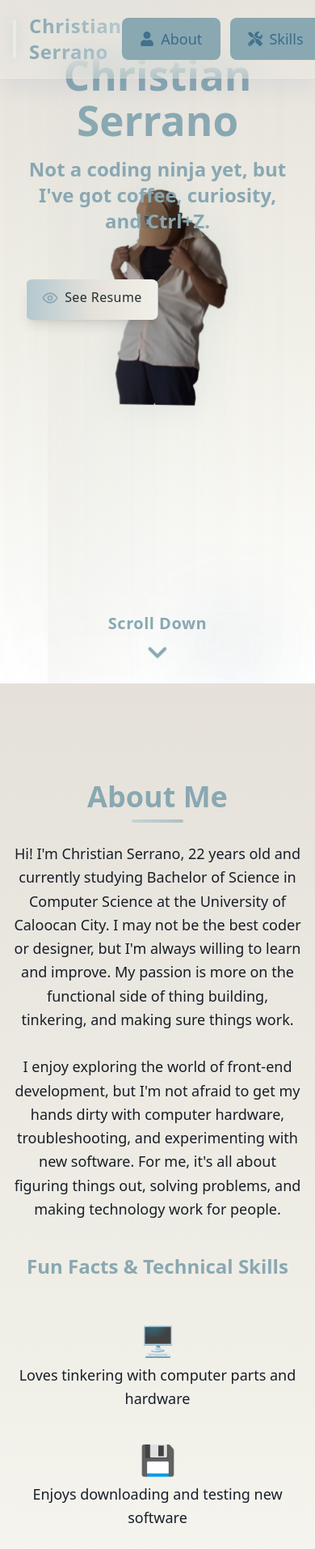
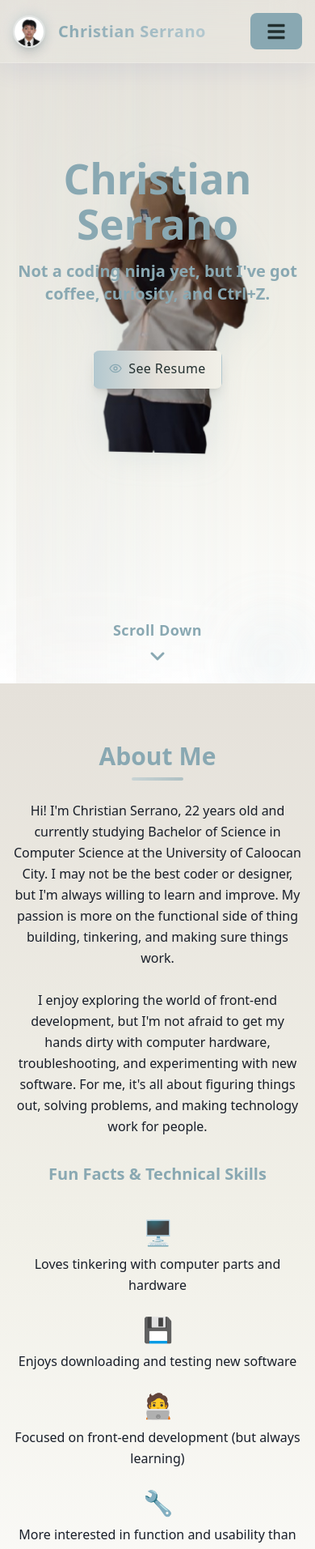
Before and after one commit to insrno/PORTFOLIO, a React (Vite) app: page /portfolio in a window 390 px wide. Shown: the top 1913 px of the page at 81% size. Built offline with nearby package versions, Linux system fonts and the light colour scheme.

Commit message:
Responsiveness

```diff
--- a/src/DESIGN/App.css
+++ b/src/DESIGN/App.css
@@ -10,20 +10,30 @@
 }
 
 html, body, #root {
-  width: 100vw;
+  width: 100%;
   min-height: 100vh;
   margin: 0;
   padding: 0;
   box-sizing: border-box;
   background: var(--color-bg);
   color: var(--color-text-dark);
+  overflow-x: hidden;
 }
 
 section, header, footer {
-  width: 100vw;
+  width: 100%;
   min-height: 100vh;
   box-sizing: border-box;
   background: var(--color-bg);
+  overflow-x: hidden;
+}
+
+/* Responsive typography */
+@media (max-width: 768px) {
+  h1 { font-size: 2.5em; }
+  h2 { font-size: 2em; }
+  h3 { font-size: 1.75em; }
+  p { font-size: 1em; }
 }
 
 /* Color-changing animation */
--- a/src/DESIGN/FlowingMenu.css
+++ b/src/DESIGN/FlowingMenu.css
@@ -35,7 +35,7 @@
     white-space: nowrap;
     font-weight: 700;
     color: #89A8B2;
-    font-size: 2.8rem;
+    font-size: clamp(1.5rem, 4vw, 2.8rem);
     letter-spacing: 0.05em;
     transition: color 0.2s;
   }
@@ -132,3 +132,48 @@
       transform: translateX(-50%);
     }
   }
+
+  /* Responsive styles */
+  @media (max-width: 768px) {
+    .menu__item {
+      min-height: 80px;
+      height: 6vh;
+    }
+
+    .marquee {
+      min-height: 80px;
+    }
+
+    .marquee span {
+      font-size: 1.2rem;
+      padding: 0.3vh 1vw 0;
+    }
+
+    .marquee__img {
+      width: 48px;
+      height: 48px;
+      margin: 0 1vw;
+    }
+  }
+
+  @media (max-width: 480px) {
+    .menu__item {
+      min-height: 60px;
+      height: 5vh;
+    }
+
+    .marquee {
+      min-height: 60px;
+    }
+
+    .marquee span {
+      font-size: 1rem;
+      padding: 0.2vh 0.5vw 0;
+    }
+
+    .marquee__img {
+      width: 36px;
+      height: 36px;
+      margin: 0 0.5vw;
+    }
+  }
--- a/src/PAGES/About.jsx
+++ b/src/PAGES/About.jsx
@@ -2,41 +2,41 @@ function About() {
   return (
     <section
       id="about"
-      className="py-20 min-h-screen bg-gradient-to-b from-[#E5E1DA] via-[#F1F0E8] to-white flex justify-center items-center"
+      className="py-12 md:py-20 min-h-screen bg-gradient-to-b from-[#E5E1DA] via-[#F1F0E8] to-white flex justify-center items-center"
     >
-      <div className="container mx-auto max-w-3xl px-4 py-10 flex flex-col items-center">
-        <h3 className="text-4xl font-bold mb-2 text-[#89A8B2]">About Me</h3>
+      <div className="container mx-auto max-w-3xl px-4 py-6 md:py-10 flex flex-col items-center">
+        <h3 className="text-3xl md:text-4xl font-bold mb-2 text-[#89A8B2]">About Me</h3>
         <div className="w-16 h-1 bg-gradient-to-r from-[#B3C8CF] to-[#89A8B2] rounded-full mb-6 opacity-60"></div>
-        <p className="text-[#181e29] text-lg leading-relaxed mb-10 text-center font-medium">
+        <p className="text-[#181e29] text-base md:text-lg leading-relaxed mb-8 md:mb-10 text-center font-medium">
           Hi! I'm Christian Serrano, 22 years old and currently studying Bachelor of Science in Computer Science at the University of Caloocan City. I may not be the best coder or designer, but I'm always willing to learn and improve. My passion is more on the functional side of thing building, tinkering, and making sure things work.<br /><br />
           I enjoy exploring the world of front-end development, but I'm not afraid to get my hands dirty with computer hardware, troubleshooting, and experimenting with new software. For me, it's all about figuring things out, solving problems, and making technology work for people.
         </p>
         <div className="flex flex-col items-center w-full">
-          <h4 className="text-2xl font-semibold text-[#89A8B2] mb-4">Fun Facts & Technical Skills</h4>
-          <div className="mt-10 grid grid-cols-1 sm:grid-cols-2 lg:grid-cols-3 gap-x-10 gap-y-10 w-full max-w-3xl">
+          <h4 className="text-xl md:text-2xl font-semibold text-[#89A8B2] mb-4">Fun Facts & Technical Skills</h4>
+          <div className="mt-6 md:mt-10 grid grid-cols-1 sm:grid-cols-2 lg:grid-cols-3 gap-x-6 md:gap-x-10 gap-y-6 md:gap-y-10 w-full max-w-3xl">
             <div className="flex flex-col items-center text-center group transition-transform duration-300 hover:scale-105">
-              <span className="text-4xl mb-2 transition-transform duration-300 group-hover:scale-125 group-hover:rotate-6">🖥️</span>
-              <span className="text-[#181e29] font-medium text-lg leading-relaxed">Loves tinkering with computer parts and hardware</span>
+              <span className="text-3xl md:text-4xl mb-2 transition-transform duration-300 group-hover:scale-125 group-hover:rotate-6">🖥️</span>
+              <span className="text-[#181e29] font-medium text-base md:text-lg leading-relaxed">Loves tinkering with computer parts and hardware</span>
             </div>
             <div className="flex flex-col items-center text-center group transition-transform duration-300 hover:scale-105">
-              <span className="text-4xl mb-2 transition-transform duration-300 group-hover:scale-125 group-hover:rotate-6">💾</span>
-              <span className="text-[#181e29] font-medium text-lg leading-relaxed">Enjoys downloading and testing new software</span>
+              <span className="text-3xl md:text-4xl mb-2 transition-transform duration-300 group-hover:scale-125 group-hover:rotate-6">💾</span>
+              <span className="text-[#181e29] font-medium text-base md:text-lg leading-relaxed">Enjoys downloading and testing new software</span>
             </div>
             <div className="flex flex-col items-center text-center group transition-transform duration-300 hover:scale-105">
-              <span className="text-4xl mb-2 transition-transform duration-300 group-hover:scale-125 group-hover:rotate-6">🧑‍💻</span>
-              <span className="text-[#181e29] font-medium text-lg leading-relaxed">Focused on front-end development (but always learning)</span>
+              <span className="text-3xl md:text-4xl mb-2 transition-transform duration-300 group-hover:scale-125 group-hover:rotate-6">🧑‍💻</span>
+              <span className="text-[#181e29] font-medium text-base md:text-lg leading-relaxed">Focused on front-end development (but always learning)</span>
             </div>
             <div className="flex flex-col items-center text-center group transition-transform duration-300 hover:scale-105">
-              <span className="text-4xl mb-2 transition-transform duration-300 group-hover:scale-125 group-hover:rotate-6">🔧</span>
-              <span className="text-[#181e29] font-medium text-lg leading-relaxed">More interested in function and usability than fancy design</span>
+              <span className="text-3xl md:text-4xl mb-2 transition-transform duration-300 group-hover:scale-125 group-hover:rotate-6">🔧</span>
+              <span className="text-[#181e29] font-medium text-base md:text-lg leading-relaxed">More interested in function and usability than fancy design</span>
             </div>
             <div className="flex flex-col items-center text-center group transition-transform duration-300 hover:scale-105">
-              <span className="text-4xl mb-2 transition-transform duration-300 group-hover:scale-125 group-hover:rotate-6">📚</span>
-              <span className="text-[#181e29] font-medium text-lg leading-relaxed">Willing to learn and grow as a developer</span>
+              <span className="text-3xl md:text-4xl mb-2 transition-transform duration-300 group-hover:scale-125 group-hover:rotate-6">📚</span>
+              <span className="text-[#181e29] font-medium text-base md:text-lg leading-relaxed">Willing to learn and grow as a developer</span>
             </div>
             <div className="flex flex-col items-center text-center group transition-transform duration-300 hover:scale-105">
-              <span className="text-4xl mb-2 transition-transform duration-300 group-hover:scale-125 group-hover:rotate-6">🏫</span>
-              <span className="text-[#181e29] font-medium text-lg leading-relaxed">Proud student at University of Caloocan City</span>
+              <span className="text-3xl md:text-4xl mb-2 transition-transform duration-300 group-hover:scale-125 group-hover:rotate-6">🏫</span>
+              <span className="text-[#181e29] font-medium text-base md:text-lg leading-relaxed">Proud student at University of Caloocan City</span>
             </div>
           </div>
         </div>
--- a/src/PAGES/Header.jsx
+++ b/src/PAGES/Header.jsx
@@ -1,12 +1,14 @@
 import { useState } from 'react';
-import { FaUser, FaTools, FaProjectDiagram, FaEnvelope } from 'react-icons/fa';
+import { FaUser, FaTools, FaProjectDiagram, FaEnvelope, FaBars, FaTimes } from 'react-icons/fa';
 
 function Header() {
   const [activeSection, setActiveSection] = useState('');
+  const [isMenuOpen, setIsMenuOpen] = useState(false);
 
   const handleScroll = (section) => {
     setActiveSection(section);
     document.getElementById(section).scrollIntoView({ behavior: 'smooth' });
+    setIsMenuOpen(false);
   };
 
   return (
@@ -19,17 +21,26 @@ function Header() {
             <img
               src="/assets/IMG_1678.JPG"
               alt="Christian"
-              className="relative w-12 h-12 rounded-full border-2 border-white/30 shadow-lg hover:border-[#89A8B2] transition-all duration-300"
+              className="relative w-10 h-10 md:w-12 md:h-12 rounded-full border-2 border-white/30 shadow-lg hover:border-[#89A8B2] transition-all duration-300"
             />
           </div>
-          <span className="text-2xl font-extrabold tracking-wide bg-gradient-to-r from-[#89A8B2] to-[#B3C8CF] bg-clip-text text-transparent group-hover:from-[#B3C8CF] group-hover:to-[#89A8B2] transition-all duration-300">
+          <span className="text-xl md:text-2xl font-extrabold tracking-wide bg-gradient-to-r from-[#89A8B2] to-[#B3C8CF] bg-clip-text text-transparent group-hover:from-[#B3C8CF] group-hover:to-[#89A8B2] transition-all duration-300">
             Christian Serrano
           </span>
         </div>
 
+        {/* Mobile Menu Button */}
+        <button
+          className="md:hidden p-2 text-[#3B6C8A] hover:text-[#4F8CA5] transition-colors"
+          onClick={() => setIsMenuOpen(!isMenuOpen)}
+          aria-label="Toggle menu"
+        >
+          {isMenuOpen ? <FaTimes size={24} /> : <FaBars size={24} />}
+        </button>
+
         {/* Navigation with Icons */}
-        <nav>
-          <ul className="flex gap-3 text-lg">
+        <nav className={`${isMenuOpen ? 'block' : 'hidden'} md:block absolute md:relative top-full md:top-auto left-0 w-full md:w-auto bg-white/10 backdrop-blur-xl md:bg-transparent md:backdrop-blur-none border-b md:border-b-0 border-white/20 md:border-none`}>
+          <ul className="flex flex-col md:flex-row gap-3 text-lg p-4 md:p-0">
             {[
               { id: 'about', icon: FaUser, label: 'About' },
               { id: 'skills', icon: FaTools, label: 'Skills' },
@@ -39,7 +50,7 @@ function Header() {
               <li key={item.id}>
                 <button
                   onClick={() => handleScroll(item.id)}
-                  className={`header-nav-btn group relative flex items-center gap-2 px-5 py-2.5 rounded-full font-semibold transition-all duration-300 outline-none focus-visible:ring-2 focus-visible:ring-[#B3C8CF]/60`}
+                  className={`header-nav-btn group relative flex items-center gap-2 px-5 py-2.5 rounded-full font-semibold transition-all duration-300 outline-none focus-visible:ring-2 focus-visible:ring-[#B3C8CF]/60 w-full md:w-auto`}
                   title={item.label}
                 >
                   <span className="relative z-10 flex items-center gap-2">
--- a/src/PAGES/Hero.jsx
+++ b/src/PAGES/Hero.jsx
@@ -19,10 +19,10 @@ function Hero() {
   return (
     <section
       id="hero"
-      className="relative w-full min-h-screen flex flex-col md:flex-row items-center justify-between bg-gradient-to-b from-[#E5E1DA] via-[#F1F0E8] to-white py-16 px-8 overflow-hidden"
+      className="relative w-full min-h-screen flex flex-col md:flex-row items-center justify-between bg-gradient-to-b from-[#E5E1DA] via-[#F1F0E8] to-white py-16 px-4 md:px-8 overflow-hidden"
     >
       {/* Portrait as background element */}
-      <div className="absolute left-0 bottom-0 h-[130%] w-auto z-0 pointer-events-none select-none ml-[15vw] group">
+      <div className="absolute left-0 bottom-0 h-[130%] w-auto z-0 pointer-events-none select-none ml-[5vw] md:ml-[15vw] group">
         {/* Gradient overlay */}
         <div className="absolute inset-0 bg-gradient-to-r from-[#E5E1DA]/20 via-transparent to-transparent z-10"></div>
         {/* Glow effect */}
@@ -33,30 +33,30 @@ function Hero() {
           alt="Your portrait"
           className="relative h-full w-auto object-contain opacity-100 transition-all duration-500 group-hover:scale-[1.02] group-hover:brightness-110 group-hover:contrast-105"
           style={{
-            maxWidth: '70vw',
-            minWidth: '250px',
+            maxWidth: '90vw',
+            minWidth: '200px',
             filter: 'drop-shadow(0 0 20px rgba(139, 168, 178, 0.2))',
             transform: 'perspective(1000px) rotateY(-5deg)',
             transformStyle: 'preserve-3d'
           }}
         />
         {/* Decorative elements */}
-        <div className="absolute -bottom-4 -right-4 w-32 h-32 bg-gradient-to-br from-[#B3C8CF]/20 to-[#89A8B2]/20 rounded-full blur-2xl animate-pulse"></div>
-        <div className="absolute -top-4 -left-4 w-24 h-24 bg-gradient-to-tr from-[#E5E1DA]/30 to-[#F1F0E8]/30 rounded-full blur-xl animate-pulse"></div>
+        <div className="absolute -bottom-4 -right-4 w-24 md:w-32 h-24 md:h-32 bg-gradient-to-br from-[#B3C8CF]/20 to-[#89A8B2]/20 rounded-full blur-2xl animate-pulse"></div>
+        <div className="absolute -top-4 -left-4 w-16 md:w-24 h-16 md:h-24 bg-gradient-to-tr from-[#E5E1DA]/30 to-[#F1F0E8]/30 rounded-full blur-xl animate-pulse"></div>
       </div>
       {/* Info Card */}
-      <div className="w-full md:w-1/2 relative z-10 max-w-xl flex flex-col items-center md:items-start text-center md:text-left ml-auto">
-        <h1 className="text-5xl font-extrabold mb-4 text-[#181e29]">Christian Serrano</h1>
-        <h2 className="text-2xl font-semibold mb-6 text-[#89A8B2]">
-         Not a coding ninja yet, but I've got coffee, curiosity, and Ctrl+Z.
+      <div className="w-full md:w-1/2 relative z-10 max-w-xl flex flex-col items-center md:items-start text-center md:text-left ml-auto mt-32 md:mt-0">
+        <h1 className="text-4xl md:text-5xl font-extrabold mb-4 text-[#181e29]">Christian Serrano</h1>
+        <h2 className="text-xl md:text-2xl font-semibold mb-6 text-[#89A8B2]">
+          Not a coding ninja yet, but I've got coffee, curiosity, and Ctrl+Z.
         </h2>
-        <div className="w-full flex justify-start">
+        <div className="w-full flex justify-center md:justify-start">
           <button
             onClick={handleResumeClick}
-            className="bg-gradient-to-r from-[#B3C8CF] via-[#E5E1DA] to-[#F1F0E8] text-[#181e29] px-10 py-3 rounded-full border-2 border-[#89A8B2] shadow-lg font-bold text-lg tracking-wide transition-all duration-200 hover:from-[#E5E1DA] hover:to-[#B3C8CF] hover:text-[#89A8B2] hover:scale-105 hover:shadow-2xl focus:outline-none focus:ring-4 focus:ring-[#B3C8CF] mt-8"
+            className="bg-gradient-to-r from-[#B3C8CF] via-[#E5E1DA] to-[#F1F0E8] text-[#181e29] px-6 md:px-10 py-2 md:py-3 rounded-full border-2 border-[#89A8B2] shadow-lg font-bold text-base md:text-lg tracking-wide transition-all duration-200 hover:from-[#E5E1DA] hover:to-[#B3C8CF] hover:text-[#89A8B2] hover:scale-105 hover:shadow-2xl focus:outline-none focus:ring-4 focus:ring-[#B3C8CF] mt-8"
           >
             <span className="inline-flex items-center gap-2">
-              <svg className="w-5 h-5 text-[#89A8B2]" fill="none" stroke="currentColor" strokeWidth="2" viewBox="0 0 24 24"><path strokeLinecap="round" strokeLinejoin="round" d="M1.5 12s3.5-7 10.5-7 10.5 7 10.5 7-3.5 7-10.5 7S1.5 12 1.5 12z" /><circle cx="12" cy="12" r="3" /></svg>
+              <svg className="w-4 h-4 md:w-5 md:h-5 text-[#89A8B2]" fill="none" stroke="currentColor" strokeWidth="2" viewBox="0 0 24 24"><path strokeLinecap="round" strokeLinejoin="round" d="M1.5 12s3.5-7 10.5-7 10.5 7 10.5 7-3.5 7-10.5 7S1.5 12 1.5 12z" /><circle cx="12" cy="12" r="3" /></svg>
               See Resume
             </span>
           </button>
@@ -65,11 +65,11 @@ function Hero() {
 
       {/* Scroll Down Indicator */}
       <div className="absolute left-1/2 transform -translate-x-1/2 bottom-5 flex flex-col items-center z-20">
-        <span className={`block mb-2 text-xl font-semibold text-[#89A8B2] tracking-wide animate-fade-in transition-opacity duration-500 ${showScrollDown ? 'opacity-100' : 'opacity-0'}`}>
+        <span className={`block mb-2 text-lg md:text-xl font-semibold text-[#89A8B2] tracking-wide animate-fade-in transition-opacity duration-500 ${showScrollDown ? 'opacity-100' : 'opacity-0'}`}>
           Scroll Down
         </span>
         <svg
-          className={`w-8 h-8 text-[#89A8B2] animate-bounce transition-opacity duration-500 ${showScrollDown ? 'opacity-100' : 'opacity-0'}`}
+          className={`w-6 h-6 md:w-8 md:h-8 text-[#89A8B2] animate-bounce transition-opacity duration-500 ${showScrollDown ? 'opacity-100' : 'opacity-0'}`}
           fill="none"
           stroke="currentColor"
           strokeWidth="3"
@@ -81,32 +81,32 @@ function Hero() {
 
       {/* Resume Modal */}
       {showResume && (
-        <div className="fixed inset-0 bg-black bg-opacity-50 flex items-center justify-center z-50">
-          <div className="bg-[#F1F0E8] p-8 rounded-lg shadow-lg max-w-2xl w-full flex flex-col items-center relative">
-            {/* Close Button - upper right, icon only, transparent */}
+        <div className="fixed inset-0 bg-black bg-opacity-50 flex items-center justify-center z-50 p-4">
+          <div className="bg-[#F1F0E8] p-4 md:p-8 rounded-lg shadow-lg w-full max-w-2xl flex flex-col items-center relative">
+            {/* Close Button */}
             <button
               onClick={closeResume}
               aria-label="Close"
-              className="absolute top-4 right-4 p-1 text-[#181e29] bg-transparent border-none shadow-none transition-all duration-200 hover:text-[#B3C8CF] hover:scale-110 focus:outline-none focus:ring-2 focus:ring-[#B3C8CF]/40"
+              className="absolute top-2 right-2 md:top-4 md:right-4 p-1 text-[#181e29] bg-transparent border-none shadow-none transition-all duration-200 hover:text-[#B3C8CF] hover:scale-110 focus:outline-none focus:ring-2 focus:ring-[#B3C8CF]/40"
             >
-              <svg className="w-5 h-5" fill="none" stroke="currentColor" strokeWidth="2.5" viewBox="0 0 24 24">
+              <svg className="w-4 h-4 md:w-5 md:h-5" fill="none" stroke="currentColor" strokeWidth="2.5" viewBox="0 0 24 24">
                 <path strokeLinecap="round" strokeLinejoin="round" d="M6 18L18 6M6 6l12 12" />
               </svg>
             </button>
-            <h3 className="text-2xl font-bold mb-4 text-[#181e29]">RESUME</h3>
+            <h3 className="text-xl md:text-2xl font-bold mb-4 text-[#181e29]">RESUME</h3>
             <iframe
               src={resumePDF}
               title="Christian Serrano Resume"
-              className="w-full h-[60vh] rounded-md mb-4 border border-[#B3C8CF]"
+              className="w-full h-[50vh] md:h-[60vh] rounded-md mb-4 border border-[#B3C8CF]"
             />
             <div className="flex gap-4 w-full justify-center mt-2">
               <a
                 href={resumePDF}
                 download="Christian_Serrano_Resume.pdf"
-                className="backdrop-blur-md bg-white/30 border border-[#E5E1DA]/60 text-[#181e29] px-5 py-2 rounded-full shadow-lg font-semibold flex items-center gap-2 transition-all duration-200 hover:bg-gradient-to-r hover:from-[#B3C8CF]/60 hover:to-[#89A8B2]/60 hover:text-white hover:shadow-[0_4px_24px_0_rgba(139,200,207,0.25)] focus:outline-none focus:ring-4 focus:ring-[#B3C8CF]/40 hover:scale-105"
+                className="backdrop-blur-md bg-white/30 border border-[#E5E1DA]/60 text-[#181e29] px-4 md:px-5 py-2 rounded-full shadow-lg font-semibold flex items-center gap-2 transition-all duration-200 hover:bg-gradient-to-r hover:from-[#B3C8CF]/60 hover:to-[#89A8B2]/60 hover:text-white hover:shadow-[0_4px_24px_0_rgba(139,200,207,0.25)] focus:outline-none focus:ring-4 focus:ring-[#B3C8CF]/40 hover:scale-105"
                 title="Download Resume"
               >
-                <svg className="w-5 h-5" fill="none" stroke="currentColor" strokeWidth="2.5" viewBox="0 0 24 24">
+                <svg className="w-4 h-4 md:w-5 md:h-5" fill="none" stroke="currentColor" strokeWidth="2.5" viewBox="0 0 24 24">
                   <path strokeLinecap="round" strokeLinejoin="round" d="M12 4v16m8-8H4" />
                 </svg>
                 <span className="font-semibold">Download</span>
--- a/src/PAGES/Projects.jsx
+++ b/src/PAGES/Projects.jsx
@@ -28,28 +28,28 @@ const projectList = [
 function Projects() {
   const navigate = useNavigate();
   return (
-    <section id="projects" className="py-20 min-h-screen bg-gradient-to-b from-[#E5E1DA] via-[#F1F0E8] to-white flex flex-col items-center justify-center">
+    <section id="projects" className="py-12 md:py-20 min-h-screen bg-gradient-to-b from-[#E5E1DA] via-[#F1F0E8] to-white flex flex-col items-center justify-center">
       <div className="container mx-auto px-4">
-        <div className="text-center mb-16 relative">
+        <div className="text-center mb-8 md:mb-16 relative">
           <div className="absolute inset-0 flex items-center justify-center">
-            <div className="w-64 h-64 bg-gradient-to-r from-[#B3C8CF]/20 via-[#89A8B2]/20 to-[#E5E1DA]/20 rounded-full blur-3xl animate-pulse"></div>
+            <div className="w-48 md:w-64 h-48 md:h-64 bg-gradient-to-r from-[#B3C8CF]/20 via-[#89A8B2]/20 to-[#E5E1DA]/20 rounded-full blur-3xl animate-pulse"></div>
           </div>
-          <h3 className="text-5xl font-extrabold text-[#89A8B2] mb-4 tracking-tight relative">
+          <h3 className="text-3xl md:text-5xl font-extrabold text-[#89A8B2] mb-4 tracking-tight relative">
             My Projects
-            <span className="absolute -bottom-1 left-1/2 transform -translate-x-1/2 w-16 h-0.5 bg-gradient-to-r from-transparent via-[#89A8B2] to-transparent rounded-full opacity-75"></span>
+            <span className="absolute -bottom-1 left-1/2 transform -translate-x-1/2 w-12 md:w-16 h-0.5 bg-gradient-to-r from-transparent via-[#89A8B2] to-transparent rounded-full opacity-75"></span>
           </h3>
         </div>
-        <div className="grid grid-cols-1 md:grid-cols-2 gap-8 max-w-6xl mx-auto">
+        <div className="grid grid-cols-1 md:grid-cols-2 gap-6 md:gap-8 max-w-6xl mx-auto">
           {projectList.map((project, index) => (
             <div
               key={index}
-              className={`group relative bg-white/80 backdrop-blur-sm rounded-3xl shadow-xl hover:shadow-2xl transition-all duration-300 overflow-hidden ${
+              className={`group relative bg-white/80 backdrop-blur-sm rounded-2xl md:rounded-3xl shadow-xl hover:shadow-2xl transition-all duration-300 overflow-hidden ${
                 project.id === 'comingsoon' ? '' : 'cursor-pointer'
               } border border-[#E5E1DA]/50`}
               onClick={() => project.id !== 'comingsoon' && navigate(`/projects/${project.id}`)}
             >
               {/* Image Container */}
-              <div className="relative h-56 w-full overflow-hidden">
+              <div className="relative h-48 md:h-56 w-full overflow-hidden">
                 {project.id === 'comingsoon' ? (
                   <div className="w-full h-full flex items-center justify-center bg-gradient-to-br from-[#B3C8CF]/10 to-[#89A8B2]/10">
                   </div>
@@ -66,11 +66,11 @@ function Projects() {
               </div>
 
               {/* Content Container */}
-              <div className="p-6">
-                <h4 className="text-2xl font-bold mb-3 text-[#89A8B2] group-hover:text-[#B3C8CF] transition-colors duration-300">
+              <div className="p-4 md:p-6">
+                <h4 className="text-xl md:text-2xl font-bold mb-2 md:mb-3 text-[#89A8B2] group-hover:text-[#B3C8CF] transition-colors duration-300">
                   {project.title || 'Coming Soon'}
                 </h4>
-                <p className="text-[#181e29] text-base leading-relaxed mb-4">
+                <p className="text-[#181e29] text-sm md:text-base leading-relaxed mb-3 md:mb-4">
                   {project.description}
                 </p>
                 {/* Tags */}
@@ -78,7 +78,7 @@ function Projects() {
                   {project.tags.map((tag, i) => (
                     <span
                       key={i}
-                      className="px-3 py-1 text-sm bg-[#F1F0E8] text-[#89A8B2] rounded-full border border-[#E5E1DA] group-hover:border-[#B3C8CF] transition-colors duration-300"
+                      className="px-2 md:px-3 py-1 text-xs md:text-sm bg-[#F1F0E8] text-[#89A8B2] rounded-full border border-[#E5E1DA] group-hover:border-[#B3C8CF] transition-colors duration-300"
                     >
                       {tag}
                     </span>
@@ -88,7 +88,7 @@ function Projects() {
 
               {/* Hover Effect Overlay - Only show for actual projects */}
               {project.id !== 'comingsoon' && (
-                <div className="absolute inset-0 border-2 border-[#B3C8CF] rounded-3xl opacity-0 group-hover:opacity-100 transition-opacity duration-300 pointer-events-none" />
+                <div className="absolute inset-0 border-2 border-[#B3C8CF] rounded-2xl md:rounded-3xl opacity-0 group-hover:opacity-100 transition-opacity duration-300 pointer-events-none" />
               )}
             </div>
           ))}
```
